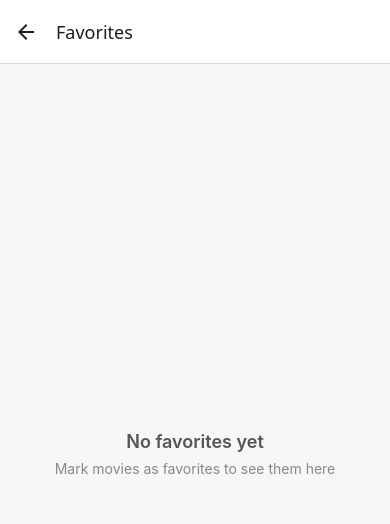
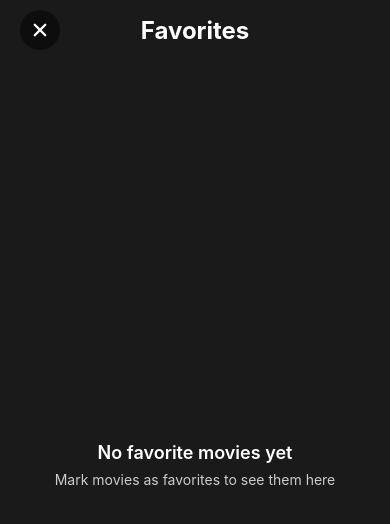
Before and after one commit to mbportuguez/omdb-movie-explorer, a React Native app: screen /Favorites in a window 390 px wide. Shown: the top 524 px of the page. Built offline with nearby package versions, Linux system fonts and the light colour scheme; no server answers.

Commit message:
refactor(favorites): extract reusable components and optimize FavoritesScreen

```diff
--- /dev/null
+++ b/src/components/MovieGrid.tsx
@@ -0,0 +1,124 @@
+import React, { useEffect, useCallback } from 'react';
+import { ActivityIndicator, FlatList, StyleSheet, Text, View } from 'react-native';
+import FastImage from 'react-native-fast-image';
+import { MovieSummary } from '../api/omdb';
+import MovieCard from './MovieCard';
+import { APP_CONSTANTS, ERROR_MESSAGES } from '../constants/app';
+
+type MovieGridProps = {
+  movies: MovieSummary[];
+  isLoading?: boolean;
+  error?: string | null;
+  emptyMessage?: string;
+  emptySubtext?: string;
+  onMoviePress: (imdbID: string) => void;
+  onToggleFavorite: (movie: MovieSummary) => void;
+  isFavorite: (imdbID: string) => boolean;
+};
+
+export default function MovieGrid({
+  movies,
+  isLoading = false,
+  error = null,
+  emptyMessage,
+  emptySubtext,
+  onMoviePress,
+  onToggleFavorite,
+  isFavorite,
+}: MovieGridProps) {
+  useEffect(() => {
+    if (movies.length > 0) {
+      const urls = movies
+        .map(m => m.poster)
+        .filter(Boolean)
+        .slice(0, 20)
+        .map(uri => ({ uri }));
+
+      if (urls.length > 0) {
+        FastImage.preload(urls);
+      }
+    }
+  }, [movies]);
+
+  const renderItem = useCallback(
+    ({ item }: { item: MovieSummary }) => (
+      <MovieCard
+        movie={item}
+        onPress={() => onMoviePress(item.imdbID)}
+        onToggleFavorite={() => onToggleFavorite(item)}
+        isFavorite={isFavorite(item.imdbID)}
+      />
+    ),
+    [onMoviePress, onToggleFavorite, isFavorite],
+  );
+
+  const keyExtractor = useCallback((item: MovieSummary) => item.imdbID, []);
+
+  const listEmpty = (
+    <View style={styles.emptyContainer}>
+      {isLoading ? (
+        <>
+          <ActivityIndicator size="large" color={APP_CONSTANTS.COLORS.ACCENT} />
+          <Text style={styles.emptyText}>Loading...</Text>
+        </>
+      ) : error ? (
+        <Text style={styles.emptyText}>{error}</Text>
+      ) : (
+        <>
+          <Text style={styles.emptyText}>{emptyMessage || ERROR_MESSAGES.NO_RESULTS}</Text>
+          {emptySubtext && <Text style={styles.emptySubtext}>{emptySubtext}</Text>}
+        </>
+      )}
+    </View>
+  );
+
+  return (
+    <FlatList
+      data={movies}
+      keyExtractor={keyExtractor}
+      renderItem={renderItem}
+      numColumns={2}
+      columnWrapperStyle={movies.length > 0 ? styles.row : undefined}
+      contentContainerStyle={
+        movies.length === 0 ? styles.emptyListContainer : styles.gridContainer
+      }
+      ListEmptyComponent={listEmpty}
+      keyboardShouldPersistTaps="handled"
+      initialNumToRender={8}
+      windowSize={7}
+      maxToRenderPerBatch={8}
+      removeClippedSubviews
+    />
+  );
+}
+
+const styles = StyleSheet.create({
+  gridContainer: {
+    padding: 8,
+  },
+  row: {
+    justifyContent: 'space-between',
+  },
+  emptyListContainer: {
+    flexGrow: 1,
+  },
+  emptyContainer: {
+    flex: 1,
+    justifyContent: 'center',
+    alignItems: 'center',
+    padding: 32,
+  },
+  emptyText: {
+    fontSize: 18,
+    fontWeight: '600',
+    color: APP_CONSTANTS.COLORS.TEXT.PRIMARY,
+    marginTop: 16,
+    marginBottom: 8,
+    textAlign: 'center',
+  },
+  emptySubtext: {
+    fontSize: 14,
+    color: APP_CONSTANTS.COLORS.TEXT.SECONDARY,
+    textAlign: 'center',
+  },
+});
--- /dev/null
+++ b/src/components/ScreenHeader.tsx
@@ -0,0 +1,55 @@
+import React from 'react';
+import { Pressable, StyleSheet, Text, View } from 'react-native';
+import Icon from 'react-native-vector-icons/Ionicons';
+import { useSafeAreaInsets } from 'react-native-safe-area-context';
+import { APP_CONSTANTS } from '../constants/app';
+
+type ScreenHeaderProps = {
+  title: string;
+  onClose: () => void;
+};
+
+export default function ScreenHeader({ title, onClose }: ScreenHeaderProps) {
+  const insets = useSafeAreaInsets();
+
+  return (
+    <View style={[styles.header, { paddingTop: insets.top + 10 }]}>
+      <Pressable onPress={onClose} style={styles.closeButton}>
+        <View style={styles.iconButton}>
+          <Icon name="close" size={24} color={APP_CONSTANTS.COLORS.TEXT.PRIMARY} />
+        </View>
+      </Pressable>
+      <Text style={styles.title}>{title}</Text>
+      <View style={styles.placeholder} />
+    </View>
+  );
+}
+
+const styles = StyleSheet.create({
+  header: {
+    flexDirection: 'row',
+    justifyContent: 'space-between',
+    alignItems: 'center',
+    paddingHorizontal: 20,
+    paddingBottom: 20,
+  },
+  closeButton: {
+    zIndex: 10,
+  },
+  iconButton: {
+    width: 40,
+    height: 40,
+    borderRadius: 20,
+    backgroundColor: 'rgba(0, 0, 0, 0.5)',
+    justifyContent: 'center',
+    alignItems: 'center',
+  },
+  title: {
+    fontSize: 24,
+    fontWeight: '700',
+    color: APP_CONSTANTS.COLORS.TEXT.PRIMARY,
+  },
+  placeholder: {
+    width: 40,
+  },
+});
--- a/src/screens/FavoritesScreen.tsx
+++ b/src/screens/FavoritesScreen.tsx
@@ -1,10 +1,13 @@
-import React, { useCallback, useMemo } from 'react';
-import { FlatList, StyleSheet, Text, View } from 'react-native';
+import React, { useLayoutEffect, useMemo } from 'react';
+import { StyleSheet, View } from 'react-native';
 import { useNavigation } from '@react-navigation/native';
 import { NativeStackNavigationProp } from '@react-navigation/native-stack';
 import { useFavorites } from '../context/FavoritesContext';
-import MovieCard from '../components/MovieCard';
 import { RootStackParamList } from '../navigation/RootNavigator';
+import { APP_CONSTANTS, ERROR_MESSAGES } from '../constants/app';
+import ScreenHeader from '../components/ScreenHeader';
+import MovieGrid from '../components/MovieGrid';
+import { MovieSummary } from '../api/omdb';
 
 type Nav = NativeStackNavigationProp<RootStackParamList, 'Favorites'>;
 
@@ -12,52 +15,35 @@ function FavoritesScreen() {
   const navigation = useNavigation<Nav>();
   const { favorites, toggleFavorite, isFavorite, loading } = useFavorites();
 
-  const favoritesList = useMemo(() => Object.values(favorites), [favorites]);
+  useLayoutEffect(() => {
+    navigation.setOptions({
+      headerShown: false,
+    });
+  }, [navigation]);
 
-  const renderItem = useCallback(
-    ({ item }: { item: typeof favoritesList[number] }) => (
-      <MovieCard
-        movie={{
-          imdbID: item.imdbID,
-          title: item.title,
-          year: item.year || '',
-          type: (item.type as any) || 'movie',
-          poster: item.poster,
-        }}
-        onPress={() => navigation.navigate('MovieDetails', { imdbID: item.imdbID })}
-        onToggleFavorite={() => toggleFavorite(item)}
-        isFavorite={isFavorite(item.imdbID)}
-      />
-    ),
-    [navigation, toggleFavorite, isFavorite],
-  );
-
-  const keyExtractor = useCallback((item: typeof favoritesList[number]) => item.imdbID, []);
-
-  const listEmpty = useMemo(() => {
-    if (loading) {
-      return (
-        <View style={styles.emptyContainer}>
-          <Text style={styles.emptyText}>Loading favorites...</Text>
-        </View>
-      );
-    }
-    return (
-      <View style={styles.emptyContainer}>
-        <Text style={styles.emptyText}>No favorites yet</Text>
-        <Text style={styles.emptySubtext}>Mark movies as favorites to see them here</Text>
-      </View>
+  const favoritesList = useMemo(() => {
+    return Object.values(favorites).map(
+      (item): MovieSummary => ({
+        imdbID: item.imdbID,
+        title: item.title,
+        year: item.year || '',
+        type: (item.type as MovieSummary['type']) || 'movie',
+        poster: item.poster,
+      }),
     );
-  }, [loading]);
+  }, [favorites]);
 
   return (
     <View style={styles.container}>
-      <FlatList
-        data={favoritesList}
-        keyExtractor={keyExtractor}
-        renderItem={renderItem}
-        ListEmptyComponent={listEmpty}
-        contentContainerStyle={favoritesList.length === 0 ? styles.emptyListContainer : undefined}
+      <ScreenHeader title="Favorites" onClose={() => navigation.goBack()} />
+      <MovieGrid
+        movies={favoritesList}
+        isLoading={loading}
+        emptyMessage={ERROR_MESSAGES.NO_FAVORITES}
+        emptySubtext="Mark movies as favorites to see them here"
+        onMoviePress={(imdbID) => navigation.navigate('MovieDetails', { imdbID })}
+        onToggleFavorite={toggleFavorite}
+        isFavorite={isFavorite}
       />
     </View>
   );
@@ -66,27 +52,7 @@ function FavoritesScreen() {
 const styles = StyleSheet.create({
   container: {
     flex: 1,
-    backgroundColor: '#f7f7f7',
-  },
-  emptyListContainer: {
-    flexGrow: 1,
-  },
-  emptyContainer: {
-    flex: 1,
-    justifyContent: 'center',
-    alignItems: 'center',
-    padding: 32,
-  },
-  emptyText: {
-    fontSize: 18,
-    fontWeight: '600',
-    color: '#555',
-    marginBottom: 8,
-  },
-  emptySubtext: {
-    fontSize: 14,
-    color: '#888',
-    textAlign: 'center',
+    backgroundColor: APP_CONSTANTS.COLORS.BACKGROUND.PRIMARY,
   },
 });
 
```
